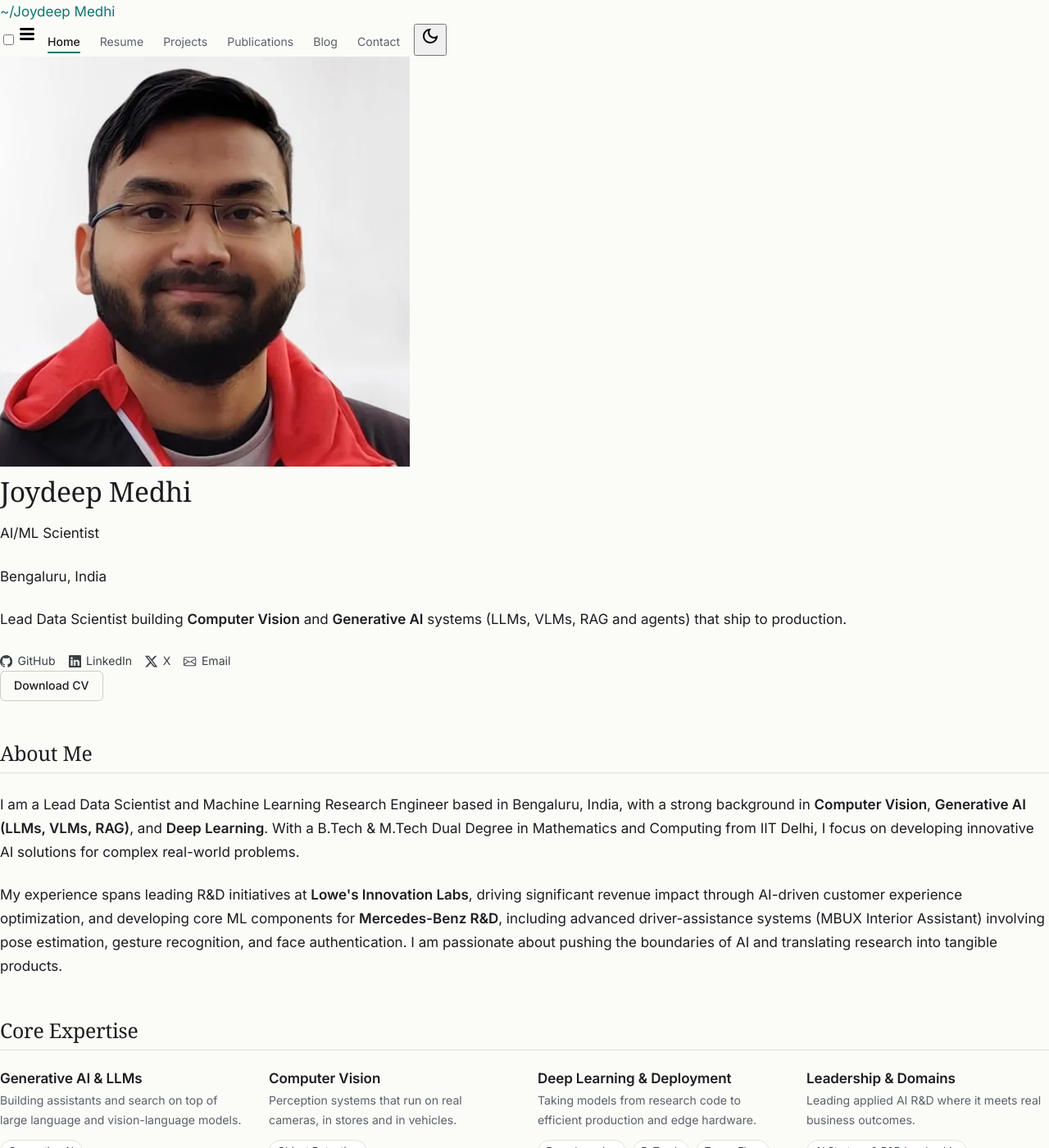
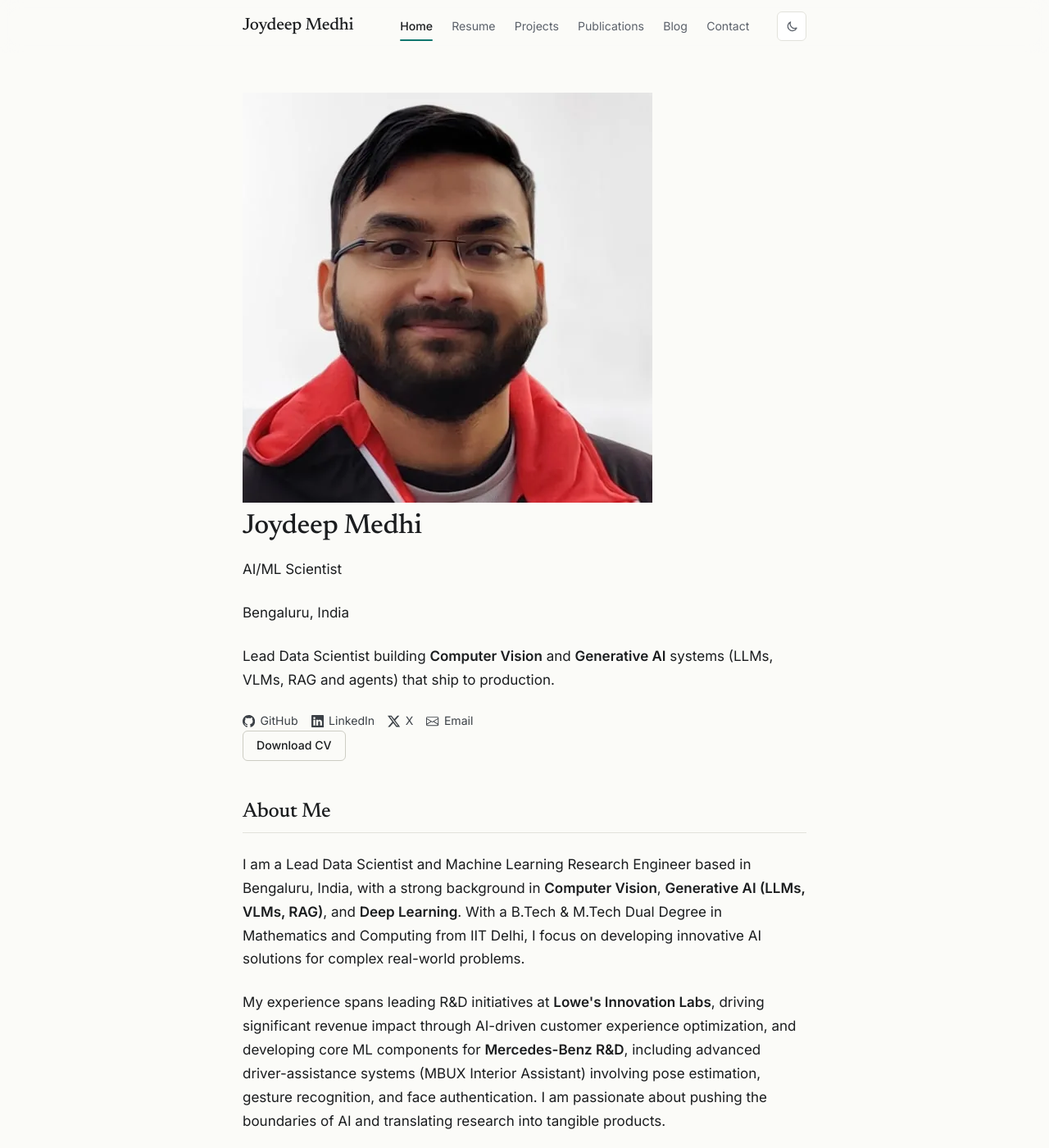
Before and after one commit to joydeepmedhi/joydeepmedhi.github.io, a Jekyll site: the page built from index.md, in a window 1280 px wide and 1400 px high. Shown: the whole window at 82% size. Built offline with Jekyll 4.4.1, drawn with Linux system fonts in a browser that asks for light colours; some of the changed text lies outside the part shown.

Commit message:
Rebuild page shell: header, footer, skip link, theme handling
- Quiet sticky header (serif wordmark, text nav with build-time active
  state, icon theme toggle) that gains a hairline border on scroll;
  becomes a horizontally scrollable nav row on mobile
- One-line footer with profile, consulting, social and RSS links
- Skip-to-content link, focus-visible outlines, main landmark id
- Theme follows the system preference in both directions (was dark-only
  fallback), with per-scheme theme-color meta
- Load Newsreader alongside Inter and JetBrains Mono; scripts deferred

Co-Authored-By: Claude Opus 5.5 <noreply@anthropic.com>
Claude-Session: https://claude.ai/code/session_01H8NSv6UnysrgXmKs2veWM4

```diff
--- a/_includes/footer.html
+++ b/_includes/footer.html
@@ -1,35 +1,14 @@
 <footer class="site-footer">
-  <div class="footer-wrapper">
-    <div class="footer-col-wrapper">
-      <div class="footer-col">
-        <p class="footer-heading">{{ site.title }}</p>
-        <p>{{ site.tagline }}</p>
-      </div>
-
-      <div class="footer-col">
-        <p class="footer-heading">Links</p>
-        <ul class="footer-links">
-          <li><a href="{{ '/' | relative_url }}">Home</a></li>
-          <li><a href="{{ '/resume/' | relative_url }}">Resume</a></li>
-          <li><a href="{{ '/projects/' | relative_url }}">Projects</a></li>
-          <li><a href="{{ '/publications/' | relative_url }}">Publications</a></li>
-          <li><a href="{{ '/blog/' | relative_url }}">Blog</a></li>
-          <li><a href="{{ '/consulting/' | relative_url }}">Consulting</a></li>
-          <li><a href="{{ '/social-feed/' | relative_url }}">Social Feed</a></li>
-          <li><a href="{{ '/contact/' | relative_url }}">Contact</a></li>
-        </ul>
-      </div>
-
-      <div class="footer-col">
-        <p class="footer-heading">Connect</p>
-        {% include social-links.html %}
-      </div>
-    </div>
-
-    <div class="footer-bottom">
-      <p>&copy; {{ site.time | date: '%Y' }} {{ site.author }} • <span class="version-badge">v1.0</span></p>
-      <p class="footer-tech">Built with <span class="tech-stack">Jekyll + SCSS + JavaScript</span></p>
-      <p class="footer-code"><span class="code-comment">// Last updated</span><br>const lastUpdated = "<span class="footer-date">{{ site.time | date: "%Y-%m-%d" }}</span>";</p>
-    </div>
+  <div class="wrap footer-inner">
+    <p>&copy; {{ site.time | date: '%Y' }} {{ site.author }} · {{ site.location | split: ' -' | first | default: 'Bengaluru' }}, India</p>
+    <ul class="footer-links">
+      <li><a href="https://github.com/{{ site.github_username }}" rel="noopener">GitHub</a></li>
+      <li><a href="https://www.linkedin.com/in/{{ site.linkedin_username }}" rel="noopener">LinkedIn</a></li>
+      <li><a href="https://x.com/{{ site.twitter_username }}" rel="noopener">X</a></li>
+      <li><a href="mailto:{{ site.email }}">Email</a></li>
+      <li><a href="{{ '/consulting/' | relative_url }}">Consulting</a></li>
+      <li><a href="{{ '/social-feed/' | relative_url }}">Social</a></li>
+      <li><a href="{{ '/feed.xml' | relative_url }}">RSS</a></li>
+    </ul>
   </div>
 </footer>
--- a/_includes/header.html
+++ b/_includes/header.html
@@ -1,32 +1,16 @@
 <header class="site-header">
-  <div class="header-wrapper">
-    <div class="site-branding">
-      <a href="{{ '/' | relative_url }}" class="site-title">
-        <span class="title-prefix">~/</span>{{ site.title }}
-      </a>
+  <div class="wrap header-inner">
+    <a class="wordmark" href="{{ '/' | relative_url }}">{{ site.title }}</a>
+
+    <nav class="site-nav" aria-label="Main">
+      {% include nav-links.html %}
+    </nav>
+
+    <div class="header-actions">
+      <button id="theme-toggle" class="icon-button theme-toggle" type="button" aria-label="Toggle colour theme">
+        <svg class="theme-icon theme-icon-light" viewBox="0 0 24 24" aria-hidden="true"><circle cx="12" cy="12" r="4"/><path d="M12 2v2M12 20v2M4.9 4.9l1.4 1.4M17.7 17.7l1.4 1.4M2 12h2M20 12h2M4.9 19.1l1.4-1.4M17.7 6.3l1.4-1.4"/></svg>
+        <svg class="theme-icon theme-icon-dark" viewBox="0 0 24 24" aria-hidden="true"><path d="M20 14.5A8 8 0 0 1 9.5 4a8 8 0 1 0 10.5 10.5z"/></svg>
+      </button>
     </div>
-
-    <nav class="site-nav">
-      <input type="checkbox" id="nav-trigger" class="nav-trigger" />
-      <label for="nav-trigger">
-        <span class="menu-icon">
-          <svg viewBox="0 0 18 15" width="18px" height="15px">
-            <path d="M18,1.484c0,0.82-0.665,1.484-1.484,1.484H1.484C0.665,2.969,0,2.304,0,1.484l0,0C0,0.665,0.665,0,1.484,0 h15.032C17.335,0,18,0.665,18,1.484L18,1.484z M18,7.516C18,8.335,17.335,9,16.516,9H1.484C0.665,9,0,8.335,0,7.516l0,0 c0-0.82,0.665-1.484,1.484-1.484h15.032C17.335,6.031,18,6.696,18,7.516L18,7.516z M18,13.516C18,14.335,17.335,15,16.516,15H1.484 C0.665,15,0,14.335,0,13.516l0,0c0-0.82,0.665-1.483,1.484-1.483h15.032C17.335,12.031,18,12.695,18,13.516L18,13.516z"/>
-          </svg>
-        </span>
-      </label>
-
-      <div class="trigger">
-        {% include nav-links.html %}
-        <button id="theme-toggle" class="theme-toggle" aria-label="Toggle theme">
-          <svg class="theme-icon theme-icon-light" viewBox="0 0 24 24" width="24" height="24">
-            <path d="M12 9c1.65 0 3 1.35 3 3s-1.35 3-3 3-3-1.35-3-3 1.35-3 3-3M12 7c-2.76 0-5 2.24-5 5s2.24 5 5 5 5-2.24 5-5-2.24-5-5-5zM2 13h2c.55 0 1-.45 1-1s-.45-1-1-1H2c-.55 0-1 .45-1 1s.45 1 1 1zm18 0h2c.55 0 1-.45 1-1s-.45-1-1-1h-2c-.55 0-1 .45-1 1s.45 1 1 1zM11 2v2c0 .55.45 1 1 1s1-.45 1-1V2c0-.55-.45-1-1-1s-1 .45-1 1zm0 18v2c0 .55.45 1 1 1s1-.45 1-1v-2c0-.55-.45-1-1-1s-1 .45-1 1zM5.99 4.58c-.39-.39-1.03-.39-1.41 0-.39.39-.39 1.03 0 1.41l1.06 1.06c.39.39 1.03.39 1.41 0 .39-.39.39-1.03 0-1.41L5.99 4.58zm12.37 12.37c-.39-.39-1.03-.39-1.41 0-.39.39-.39 1.03 0 1.41l1.06 1.06c.39.39 1.03.39 1.41 0 .39-.39.39-1.03 0-1.41l-1.06-1.06zm1.06-10.96c.39-.39.39-1.03 0-1.41-.39-.39-1.03-.39-1.41 0l-1.06 1.06c-.39.39-.39 1.03 0 1.41.39.39 1.03.39 1.41 0l1.06-1.06zM7.05 18.36c.39-.39.39-1.03 0-1.41-.39-.39-1.03-.39-1.41 0l-1.06 1.06c-.39.39-.39 1.03 0 1.41.39.39 1.03.39 1.41 0l1.06-1.06z"/>
-          </svg>
-          <svg class="theme-icon theme-icon-dark" viewBox="0 0 24 24" width="24" height="24">
-            <path d="M9.37,5.51C9.19,6.15,9.1,6.82,9.1,7.5c0,4.08,3.32,7.4,7.4,7.4c0.68,0,1.35-0.09,1.99-0.27C17.45,17.19,14.93,19,12,19 c-3.86,0-7-3.14-7-7C5,9.07,6.81,6.55,9.37,5.51z M12,3c-4.97,0-9,4.03-9,9s4.03,9,9,9s9-4.03,9-9c0-0.46-0.04-0.92-0.1-1.36 c-0.98,1.37-2.58,2.26-4.4,2.26c-2.98,0-5.4-2.42-5.4-5.4c0-1.81,0.89-3.42,2.26-4.4C12.92,3.04,12.46,3,12,3L12,3z"/>
-          </svg>
-        </button>
-      </div>
-    </nav>
   </div>
 </header>
--- a/_layouts/default.html
+++ b/_layouts/default.html
@@ -1,5 +1,5 @@
 <!DOCTYPE html>
-<html lang="en" data-theme="{{ site.theme_mode | default: 'dark' }}">
+<html lang="en" data-theme="{{ site.theme_mode | default: 'light' }}">
 <head>
   <meta charset="UTF-8">
   <meta name="viewport" content="width=device-width, initial-scale=1.0">
@@ -9,14 +9,15 @@
       var theme;
       try { theme = localStorage.getItem('theme'); } catch (e) {}
       if (theme !== 'light' && theme !== 'dark') {
-        theme = window.matchMedia && window.matchMedia('(prefers-color-scheme: light)').matches ? 'light' : '{{ site.theme_mode | default: 'dark' }}';
+        theme = window.matchMedia && window.matchMedia('(prefers-color-scheme: dark)').matches ? 'dark' : '{{ site.theme_mode | default: 'light' }}';
       }
       document.documentElement.setAttribute('data-theme', theme);
     })();
   </script>
   {%- capture expertise_keywords -%}{% for group in site.data.expertise %}{{ group.items | join: ', ' }}{% unless forloop.last %}, {% endunless %}{% endfor %}{%- endcapture %}
   <meta name="keywords" content="{% if page.categories %}{{ page.categories | join: ', ' }}, {% endif %}{{ expertise_keywords | escape }}, IIT Delhi, Bengaluru">
-  <meta name="theme-color" content="#0ea5e9">
+  <meta name="theme-color" content="#fbfbf8" media="(prefers-color-scheme: light)">
+  <meta name="theme-color" content="#0e1012" media="(prefers-color-scheme: dark)">
   {% if page.sitemap == false %}<meta name="robots" content="noindex">{% endif %}
   <link rel="icon" type="image/svg+xml" href="{{ '/favicon.svg' | relative_url }}">
   <link rel="icon" type="image/png" href="{{ '/favicon.png' | relative_url }}">
@@ -25,7 +26,7 @@
   <link rel="alternate" type="application/atom+xml" title="{{ site.title }} - Blog" href="{{ '/feed.xml' | relative_url }}">
   <link rel="preconnect" href="https://fonts.googleapis.com">
   <link rel="preconnect" href="https://fonts.gstatic.com" crossorigin>
-  <link href="https://fonts.googleapis.com/css2?family=Inter:wght@400;500;600;700&family=JetBrains+Mono:wght@400;500;700&display=swap" rel="stylesheet">
+  <link href="https://fonts.googleapis.com/css2?family=Inter:wght@400;500;600&family=JetBrains+Mono:wght@400;500&family=Newsreader:opsz,wght@6..72,400;6..72,500;6..72,600&display=swap" rel="stylesheet">
   <link rel="stylesheet" href="{{ '/assets/css/main.css' | relative_url }}">
 
   {% include google-analytics.html %}
@@ -35,20 +36,19 @@
   {% include structured-data.html %}
 </head>
 <body>
-  <div class="container">
-    {% include header.html %}
+  <a class="skip-link" href="#main">Skip to content</a>
+  {% include header.html %}
 
-    <main class="content">
+  <main id="main" class="site-main">
+    <div class="wrap">
       {{ content }}
-    </main>
+    </div>
+  </main>
 
-    {% include footer.html %}
-  </div>
+  {% include footer.html %}
 
-  <script src="{{ '/assets/js/main.js' | relative_url }}"></script>
-
-  <script src="{{ '/assets/js/theme-toggle.js' | relative_url }}"></script>
-
+  <script src="{{ '/assets/js/main.js' | relative_url }}" defer></script>
+  <script src="{{ '/assets/js/theme-toggle.js' | relative_url }}" defer></script>
   <script>
     if ('serviceWorker' in navigator) {
       window.addEventListener('load', function() {
--- a/_sass/_layout.scss
+++ b/_sass/_layout.scss
@@ -48,7 +48,6 @@
   align-items: center;
   gap: var(--space-5);
   min-height: 4rem;
-  max-width: var(--wide);
 }
 
 .wordmark {
@@ -74,7 +73,7 @@
 
 .page-link {
   position: relative;
-  padding: var(--space-2) var(--space-3);
+  padding: var(--space-2) 0.6rem;
   border-radius: var(--radius-sm);
   font-size: var(--text-sm);
   color: var(--muted);
@@ -94,8 +93,8 @@
     &::after {
       content: "";
       position: absolute;
-      left: var(--space-3);
-      right: var(--space-3);
+      left: 0.6rem;
+      right: 0.6rem;
       bottom: 2px;
       height: 2px;
       border-radius: 2px;
@@ -244,7 +243,6 @@
   align-items: baseline;
   justify-content: space-between;
   gap: var(--space-3) var(--space-5);
-  max-width: var(--wide);
 
   p {
     margin: 0;
--- a/_sass/_tokens.scss
+++ b/_sass/_tokens.scss
@@ -62,7 +62,7 @@
   --space-7: 3rem;
   --space-8: 4.5rem;
 
-  --measure: 44rem;
+  --measure: 46rem;
   --wide: 62rem;
   --radius: 10px;
   --radius-sm: 6px;
--- a/assets/js/main.js
+++ b/assets/js/main.js
@@ -1,4 +1,12 @@
 // Site-wide progressive enhancements. Every page is fully usable without JS.
-document.addEventListener('DOMContentLoaded', function () {
-  document.body.classList.add('loaded');
-});
+(function () {
+  // Give the sticky header a hairline border once the page has scrolled
+  var header = document.querySelector('.site-header');
+  if (header) {
+    var onScroll = function () {
+      header.classList.toggle('is-scrolled', window.scrollY > 8);
+    };
+    window.addEventListener('scroll', onScroll, { passive: true });
+    onScroll();
+  }
+})();
```
